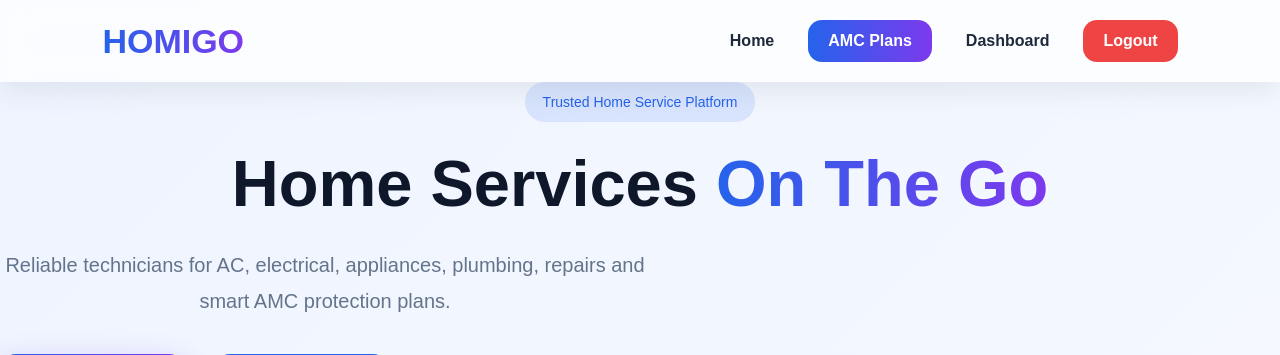
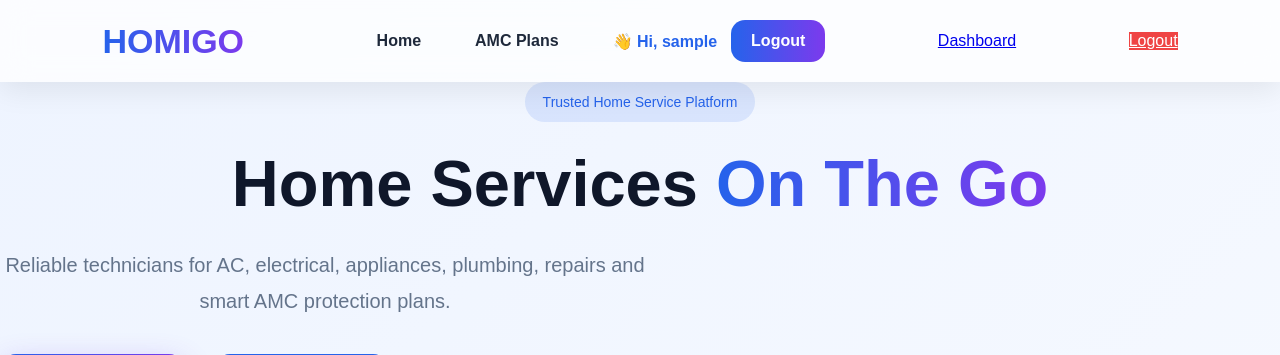
Before and after one commit to Kautilya47dev/HOMIGO-, a Django app: page / in a window 1280 px wide. Shown: the top 355 px of the page. Run offline with Django 5.2, Linux system fonts and the light colour scheme; the visitor is signed in with stand-in values (Sample User, id 1); data that the repository does not hold is empty.

Commit message:
Fixed login redirect and navbar

```diff
--- a/config/settings.py
+++ b/config/settings.py
@@ -126,3 +126,5 @@ MIDDLEWARE.insert(
 STATICFILES_STORAGE = (
     'whitenoise.storage.CompressedManifestStaticFilesStorage'
 )
+LOGIN_REDIRECT_URL = '/'
+LOGOUT_REDIRECT_URL = '/'
--- a/services/templates/home.html
+++ b/services/templates/home.html
@@ -764,16 +764,41 @@ nav{
 
     <div class="nav-links">
 
-        <a href="/">
-            Home
+    <a href="/">Home</a>
+
+    <a href="/amc/">
+        AMC Plans
+    </a>
+
+    {% if user.is_authenticated %}
+
+        <span style="
+            margin-left:20px;
+            font-weight:bold;
+            color:#2563eb;
+        ">
+            👋 Hi, {{ user.username }}
+        </span>
+
+        <a href="{% url 'logout' %}"
+           class="nav-btn">
+           Logout
         </a>
 
-        <a href="/amc/"
+    {% else %}
+
+        <a href="{% url 'login' %}">
+            Login
+        </a>
+
+        <a href="{% url 'register' %}"
            class="nav-btn">
+           Register
+        </a>
 
-            AMC Plans
+    {% endif %}
 
-        </a>
+</div>
 
         {% if user.is_authenticated %}
 
```
